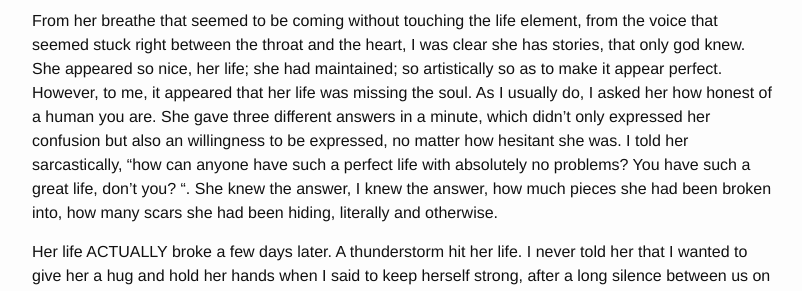
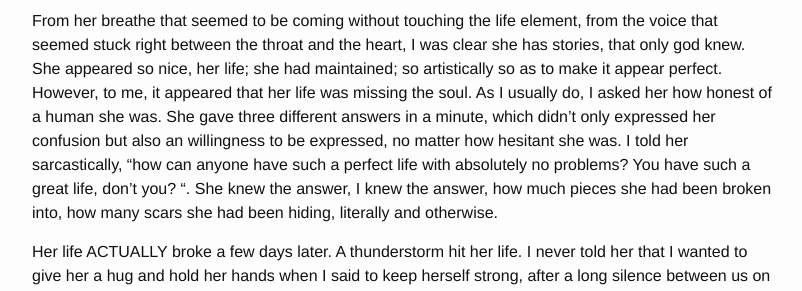
Before and after one commit to scimad/scimad.github.io, a Jekyll site: the page built from _posts/2019-05-21-the-inertia-of-smile.markdown, in a window 1280 px wide and 900 px high, scrolled down 792 px. Shown: the part 248-539 px from the top of the window, without its empty margins (238-1040 px from the left). Built offline with Jekyll 4.4.1, drawn with Linux system fonts in a browser that asks for light colours.

Commit message:
Fix grammar, 2019-05-21-the-inertia-of-smile

```diff
--- a/_posts/2019-05-21-the-inertia-of-smile.markdown
+++ b/_posts/2019-05-21-the-inertia-of-smile.markdown
@@ -19,7 +19,7 @@ Luckily for me, she reached to me first. She texted me first, of course not awar
 
 Why she called me for that first cup of tea is her side of story. How many more cups of tea we went on sipping that day is the story we both started creating.
 
-From her breathe that seemed to be coming without touching the life element, from the voice that seemed stuck right between the throat and the heart, I was clear she has stories, that only god knew. She appeared so nice, her life; she had maintained; so artistically so as to make it appear perfect. However, to me, it appeared that her life was missing the soul. As I usually do, I asked her how honest of a human you are. She gave three different answers in a minute, which didn't only expressed her confusion but also an willingness to be expressed, no matter how hesitant she was. I told her sarcastically, "how can anyone have such a perfect life with absolutely no problems?  You have such a great life, don't you? ". She knew the answer, I knew the answer, how much pieces she had been broken into, how many scars she had been hiding, literally and otherwise.
+From her breathe that seemed to be coming without touching the life element, from the voice that seemed stuck right between the throat and the heart, I was clear she has stories, that only god knew. She appeared so nice, her life; she had maintained; so artistically so as to make it appear perfect. However, to me, it appeared that her life was missing the soul. As I usually do, I asked her how honest of a human she was. She gave three different answers in a minute, which didn't only expressed her confusion but also an willingness to be expressed, no matter how hesitant she was. I told her sarcastically, "how can anyone have such a perfect life with absolutely no problems?  You have such a great life, don't you? ". She knew the answer, I knew the answer, how much pieces she had been broken into, how many scars she had been hiding, literally and otherwise.
 
 Her life ACTUALLY broke a few days later. A thunderstorm hit her life. I never told her that I wanted to give her a hug and hold her hands when I said to keep herself strong, after a long silence between us on hearing her broken and traumatic That evening, was cold and dark and brutal. We hadn't known each other much, maybe it was just third time of seeing each other, and we had that cup of tea in a puzzle, questions about life and fate,  lifeless. Silence was the only thing I had to give. I always knew how empty we all are but it had never been so apparent. I always had that acceptance of uncertainty in life, but never had it hit so real in my face. We managed to survive that evening. There are no words in my dictionary to describe her survival that day and the days to come. I'm simply wordless and only thankful to the universe. That I can only appreciate in the conscious silent pauses between the conversations.
 
```
